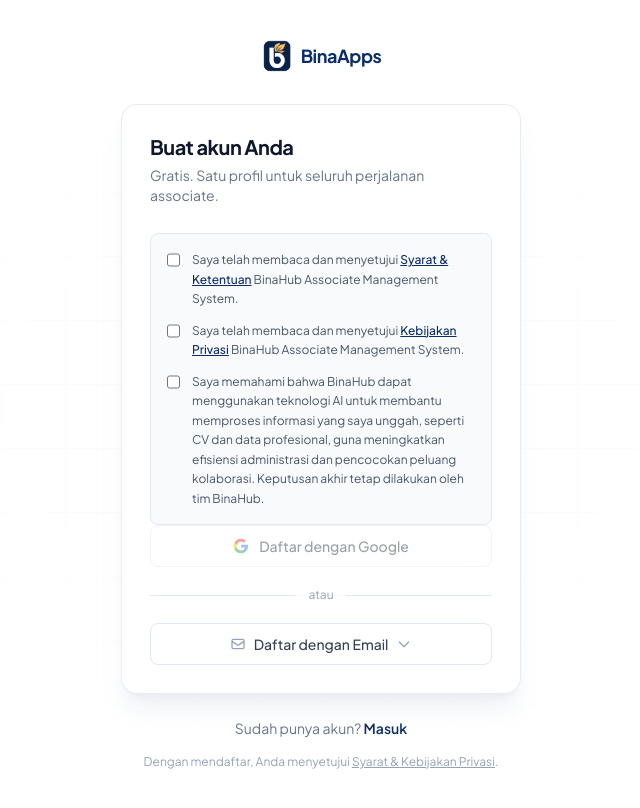
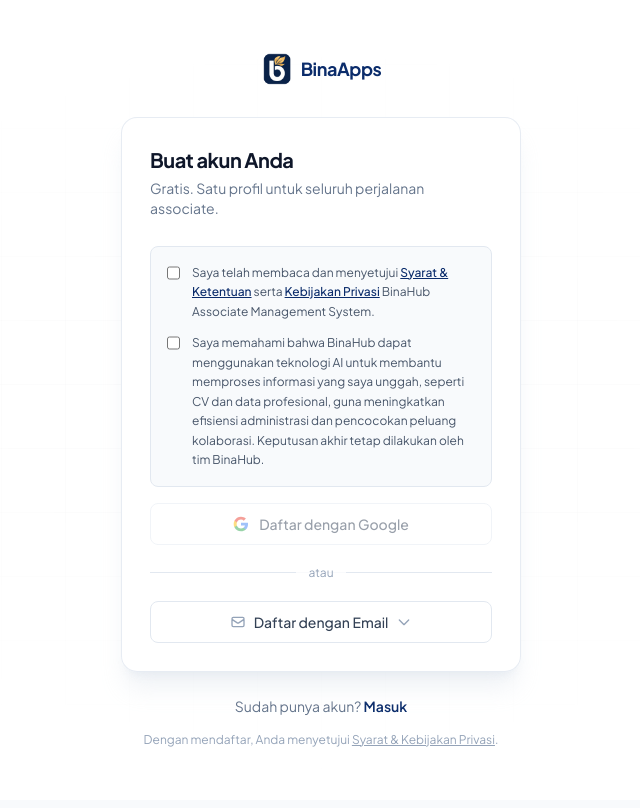
Before and after one commit to binahubid/binahub-platform, a Next.js app in the folder apps/web/: page /auth/register in a window 1280 px wide. Shown: the whole page, without its empty margins (319-959 px from the left). Built offline with nearby package versions, Linux system fonts and the light colour scheme; no server answers.

Commit message:
v0.7.9 fix: register - merge S&K + Privacy into 1 checkbox, add margin before Google button

```diff
--- a/apps/web/src/app/auth/register/page.tsx
+++ b/apps/web/src/app/auth/register/page.tsx
@@ -18,10 +18,9 @@
   const [error, setError] = useState('');
   const [showEmailForm, setShowEmailForm] = useState(false);
   const [agreeSkk, setAgreeSkk] = useState(false);
-  const [agreePrivacy, setAgreePrivacy] = useState(false);
   const [agreeAi, setAgreeAi] = useState(false);
 
-  const allChecked = agreeSkk && agreePrivacy && agreeAi;
+  const allChecked = agreeSkk && agreeAi;
 
   const handleSubmit = async (e: React.FormEvent) => {
     e.preventDefault();
@@ -132,18 +131,7 @@
                 <Link href="/skk" target="_blank" className="font-medium text-[#0B2C6B] underline hover:text-[#0A255A]">
                   Syarat & Ketentuan
                 </Link>{' '}
-                BinaHub Associate Management System.
-              </span>
-            </label>
-            <label className="flex items-start gap-3 cursor-pointer">
-              <input
-                type="checkbox"
-                checked={agreePrivacy}
-                onChange={(e) => setAgreePrivacy(e.target.checked)}
-                className="mt-0.5 h-4 w-4 rounded border-slate-300 text-[#0B2C6B] focus:ring-[#0B2C6B]/20"
-              />
-              <span className="text-xs leading-relaxed text-slate-600">
-                Saya telah membaca dan menyetujui{' '}
+                serta{' '}
                 <Link href="/skk" target="_blank" className="font-medium text-[#0B2C6B] underline hover:text-[#0A255A]">
                   Kebijakan Privasi
                 </Link>{' '}
@@ -169,7 +157,7 @@
           <button
             onClick={handleGoogleRegister}
             disabled={googleLoading || !allChecked}
-            className="flex w-full items-center justify-center gap-2.5 rounded-lg border border-slate-200 bg-white px-4 py-2.5 text-sm font-medium text-slate-700 transition-all hover:bg-slate-50 hover:border-slate-300 disabled:opacity-50"
+            className="mt-4 flex w-full items-center justify-center gap-2.5 rounded-lg border border-slate-200 bg-white px-4 py-2.5 text-sm font-medium text-slate-700 transition-all hover:bg-slate-50 hover:border-slate-300 disabled:opacity-50"
           >
             {googleLoading ? (
               <svg className="h-4 w-4 animate-spin text-slate-400" fill="none" viewBox="0 0 24 24">
```
